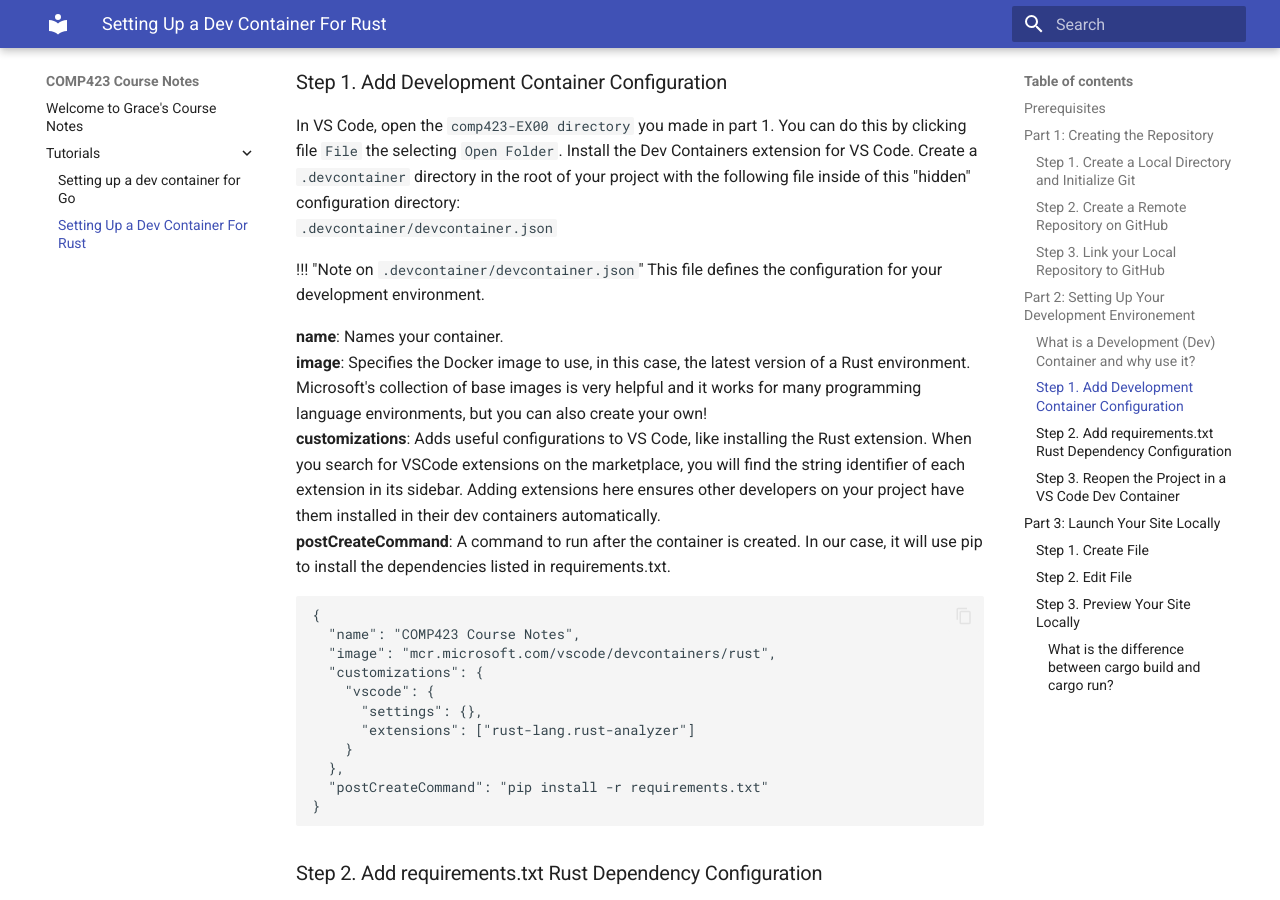
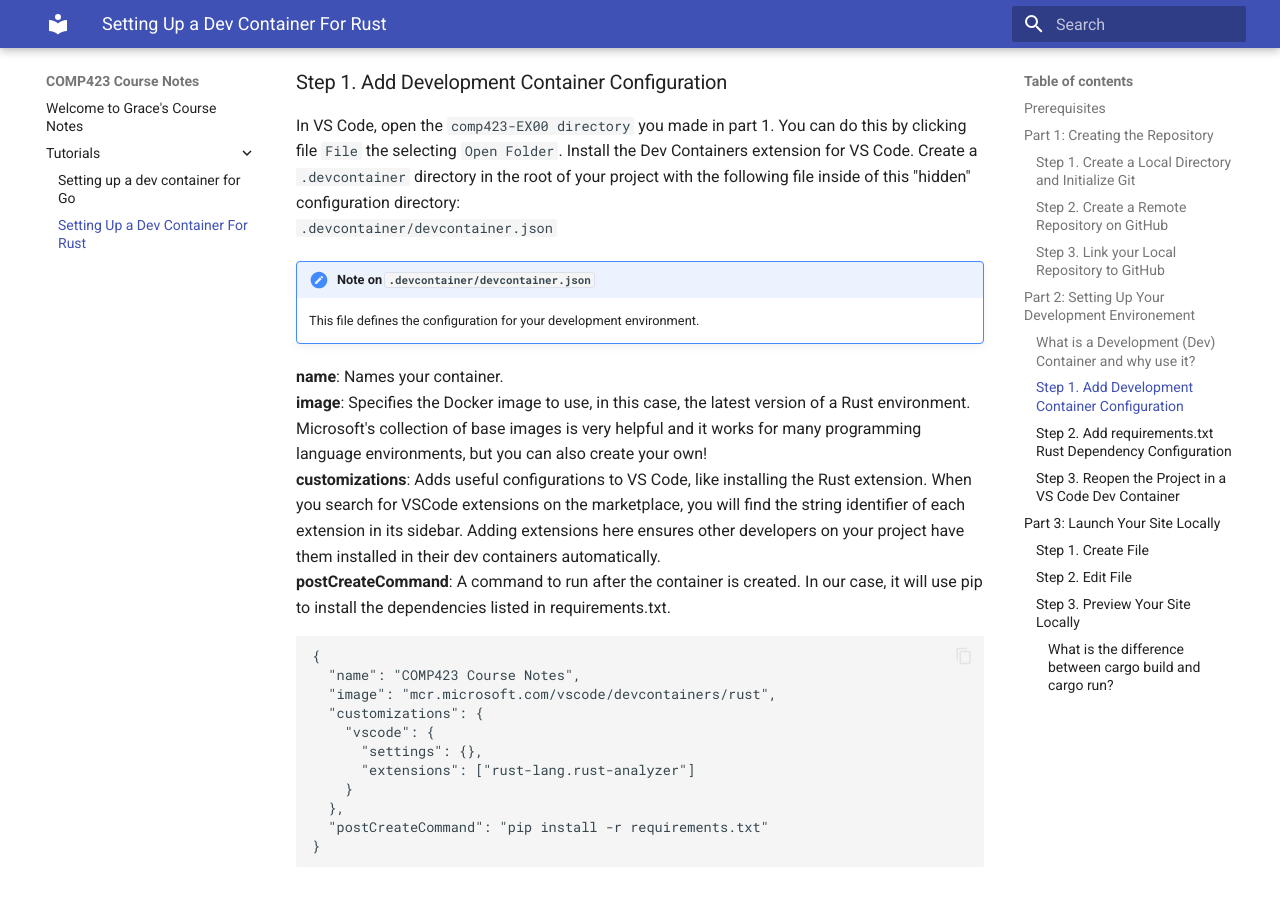
Before and after one commit to godondi/comp423-course-notes, an MkDocs documentation site: the page built from docs/tutorials/rust-setup.md, in a window 1280 px wide and 900 px high, scrolled down 2444 px. Built offline with MkDocs 1.6.1 and Material for MkDocs 9.7.7, drawn with Linux system fonts in a browser that asks for light colours; emoji names are drawn with the system emoji font; part of the change alters nothing that is shown.

```diff
--- a/docs/tutorials/rust-setup.md
+++ b/docs/tutorials/rust-setup.md
@@ -91,7 +91,7 @@ Install the Dev Containers extension for VS Code.
 Create a `.devcontainer` directory in the root of your project with the following file inside of this "hidden" configuration directory: <br>
 `.devcontainer/devcontainer.json`
 
-!!! "Note on `.devcontainer/devcontainer.json`"
+!!! note "Note on `.devcontainer/devcontainer.json`"
     This file defines the configuration for your development environment.
 
 
```
